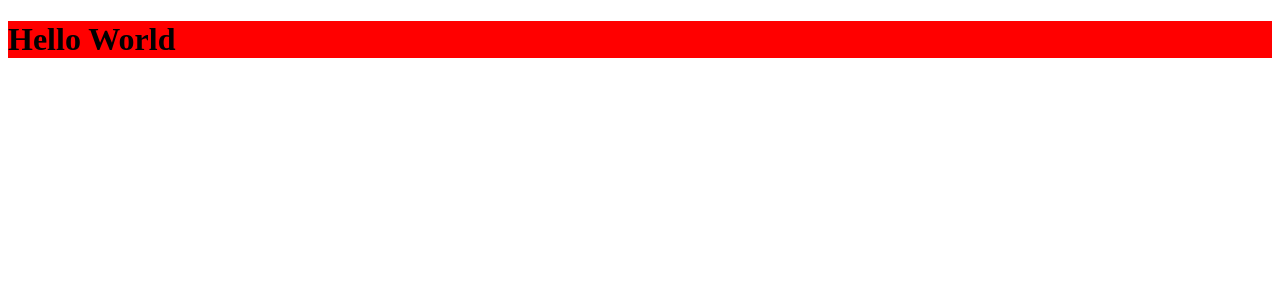
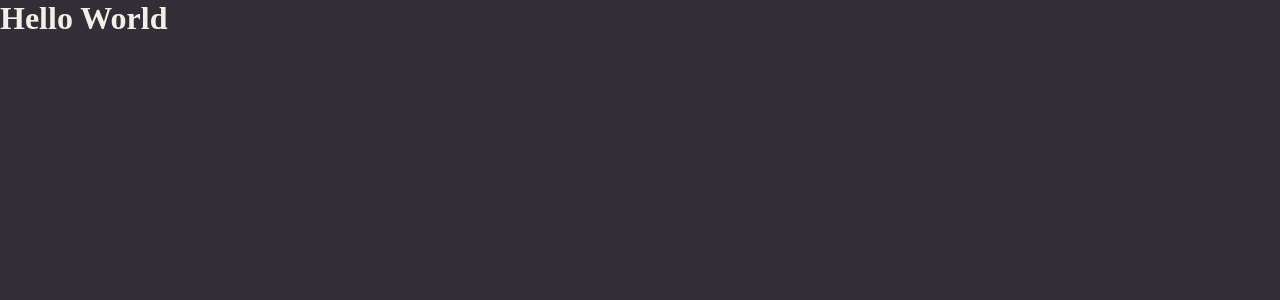
Before and after one commit to helgannick/rocketnotes, a React (Vite) app: page / in a window 1280 px wide. Shown: the top 300 px of the page. Built offline with nearby package versions, Linux system fonts and the light colour scheme.

Commit message:
create style-global

```diff
--- a/src/main.jsx
+++ b/src/main.jsx
@@ -1,6 +1,7 @@
 import React from 'react'
 import ReactDOM from 'react-dom/client'
 import { ThemeProvider } from 'styled-components'
+import GlobalStyles from './styles/global'
 
 import theme from './styles/theme'
 
@@ -10,6 +11,7 @@
 ReactDOM.createRoot(document.getElementById('root')).render(
   <React.StrictMode >
     <ThemeProvider theme={theme}>
+      <GlobalStyles/>
      <Details />
     </ThemeProvider>
   </React.StrictMode>,
--- a/src/pages/Details/styles.js
+++ b/src/pages/Details/styles.js
@@ -1,5 +1,5 @@
 import styled from "styled-components";
 
 export  const Container = styled.div`
-    background-color: red;
+
 `
--- /dev/null
+++ b/src/styles/global.js
@@ -0,0 +1,27 @@
+import { createGlobalStyle } from "styled-components";
+
+export default createGlobalStyle`
+  *{
+    margin: 0;
+    padding: 0;
+    box-sizing: border-box;
+  }
+
+  body{
+    background-color: ${({ theme }) => theme.COLORS.BACKGROUND_800};
+    color: ${({ theme }) => theme.COLORS.WHITE};
+  }
+
+  a{
+    text-decoration: none;
+  }
+
+  button, a{
+    cursor: pointer;
+    transition:filter 0.2s;
+  }
+
+  button:hover, a:hover{
+    filter: brightness(0.9);
+  }
+`;
```
